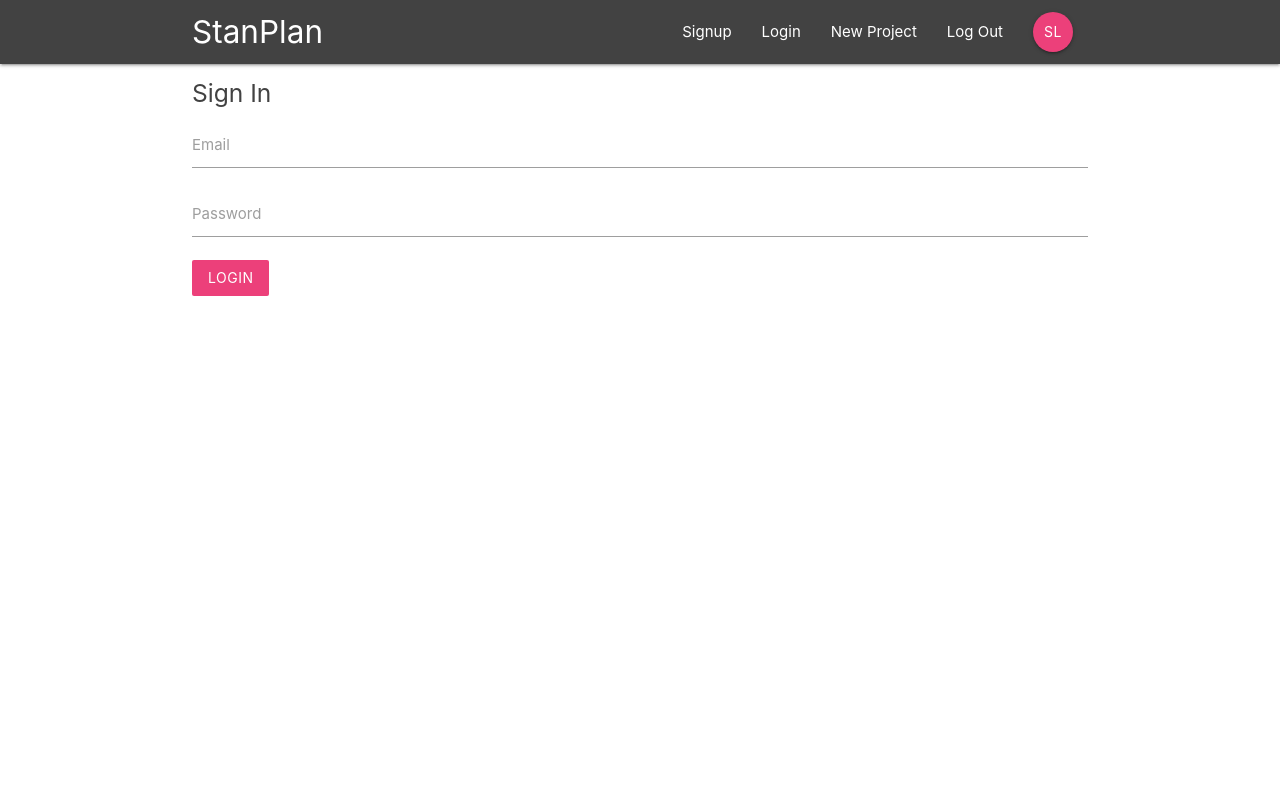
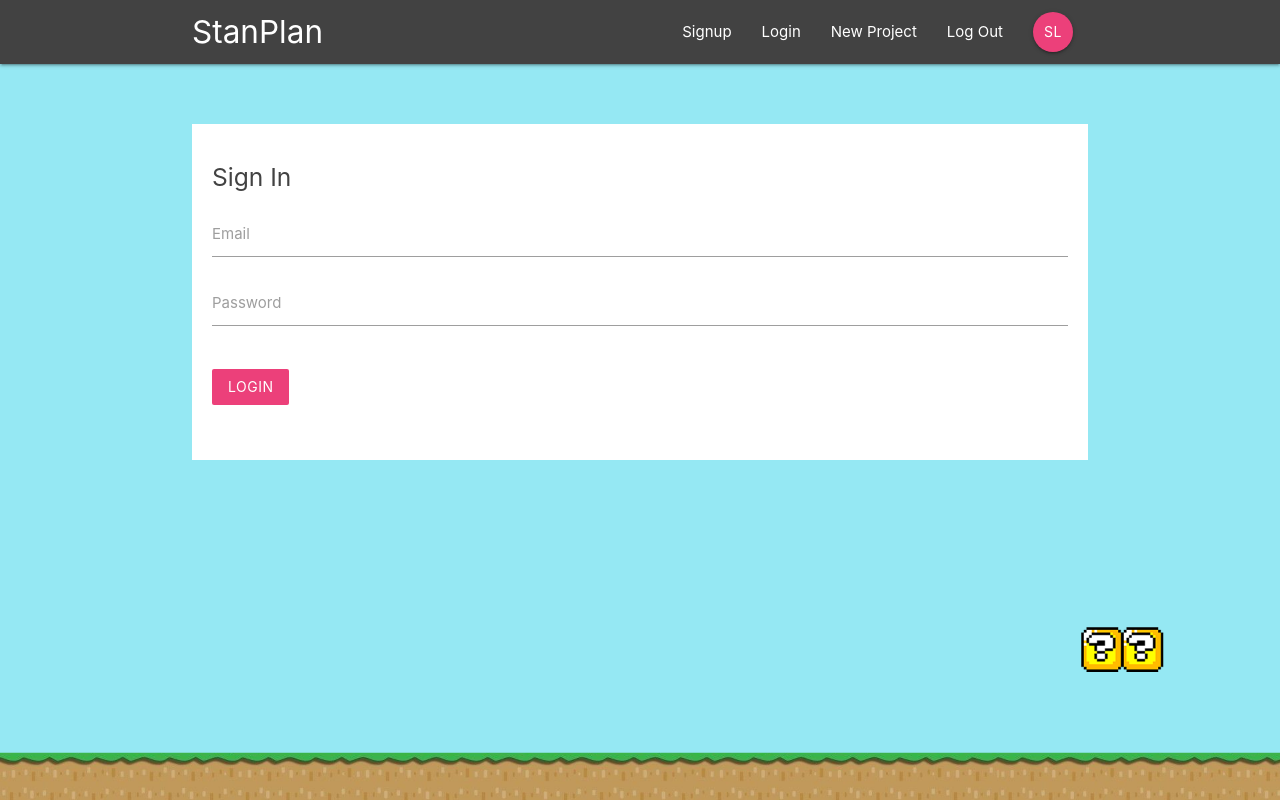
Before and after one commit to stanlouis/stanplan, a React (Create React App) app: page /signin in a window 1280 px wide. Built offline with nearby package versions, Linux system fonts and the light colour scheme.

Commit message:
Add redux and reducers

```diff
--- a/public/index.html
+++ b/public/index.html
@@ -22,7 +22,7 @@
     -->
   <!-- Compiled and minified CSS -->
   <link rel="stylesheet" href="https://cdnjs.cloudflare.com/ajax/libs/materialize/1.0.0/css/materialize.min.css">
-  <title>React App</title>
+  <title>StanPlan</title>
 </head>
 
 <body>
--- a/src/components/layout/signedInLinks.js
+++ b/src/components/layout/signedInLinks.js
@@ -5,7 +5,7 @@ const SignedInLinks = () => {
   return (
     <ul className="right">
       <li>
-        <NavLink to="/">New Project</NavLink>
+        <NavLink to="/create">New Project</NavLink>
       </li>
       <li>
         <NavLink to="/">Log Out</NavLink>
--- a/src/components/layout/signedOutLinks.js
+++ b/src/components/layout/signedOutLinks.js
@@ -5,10 +5,10 @@ const SignedOutLinks = () => {
   return (
     <ul className="right">
       <li>
-        <NavLink to="/">Signup</NavLink>
+        <NavLink to="/signup">Signup</NavLink>
       </li>
       <li>
-        <NavLink to="/">Login</NavLink>
+        <NavLink to="/signin">Login</NavLink>
       </li>
     </ul>
   );
--- a/src/index.css
+++ b/src/index.css
@@ -1,14 +1,37 @@
+html {
+  min-height: 100%;
+}
 body {
   margin: 0;
   padding: 0;
-  font-family: -apple-system, BlinkMacSystemFont, "Segoe UI", "Roboto", "Oxygen",
-    "Ubuntu", "Cantarell", "Fira Sans", "Droid Sans", "Helvetica Neue",
-    sans-serif;
-  -webkit-font-smoothing: antialiased;
-  -moz-osx-font-smoothing: grayscale;
+  min-height: 100%;
+  background: url(/img/mario-bg.png) no-repeat;
+  background-size: 100%;
+  background-position: bottom;
+  background-color: #95e8f3;
 }
 
-code {
-  font-family: source-code-pro, Menlo, Monaco, Consolas, "Courier New",
-    monospace;
+
+form {
+  padding: 20px;
+  margin-top: 60px;
 }
+
+form button, form h5 {
+  margin: 20px 0;
+}
+
+input[type=text]:not(.browser-default):focus:not([readonly]),
+input[type=email]:not(.browser-default):focus:not([readonly]),
+input[type=password]:not(.browser-default):focus:not([readonly]),
+textarea.materialize-textarea:focus:not([readonly]){
+  border-color: #ec407a;
+  box-shadow: none;
+}
+
+input[type=text]:not(.browser-default):focus:not([readonly]) + label,
+textarea.materialize-textarea:focus:not([readonly]) + label,
+input[type=email]:not(.browser-default):focus:not([readonly]) + label,
+input[type=password]:not(.browser-default):focus:not([readonly]) + label{
+  color: #ec407a !important;
+}
--- a/src/index.js
+++ b/src/index.js
@@ -3,8 +3,19 @@ import ReactDOM from 'react-dom';
 import './index.css';
 import App from './App';
 import * as serviceWorker from './serviceWorker';
+import { createStore } from 'redux';
+import { Provider } from 'react-redux';
+import { devToolsEnhancer } from 'redux-devtools-extension';
+import rootReducer from './store/reducers/rootReducer';
 
-ReactDOM.render(<App />, document.getElementById('root'));
+const store = createStore(rootReducer, devToolsEnhancer());
+
+ReactDOM.render(
+  <Provider store={store}>
+    <App />
+  </Provider>,
+  document.getElementById('root')
+);
 
 // If you want your app to work offline and load faster, you can change
 // unregister() to register() below. Note this comes with some pitfalls.
--- /dev/null
+++ b/src/store/reducers/authReducer.js
@@ -0,0 +1,7 @@
+const initState = {};
+
+const authReducer = (state = initState, action) => {
+  return state;
+};
+
+export default authReducer;
--- /dev/null
+++ b/src/store/reducers/projectReducer.js
@@ -0,0 +1,7 @@
+const initState = {};
+
+const projectReducer = (state = initState, action) => {
+  return state;
+};
+
+export default projectReducer;
--- /dev/null
+++ b/src/store/reducers/rootReducer.js
@@ -0,0 +1,10 @@
+import authReducer from './authReducer';
+import projectReducer from './projectReducer';
+import { combineReducers } from 'redux';
+
+const rootReducer = combineReducers({
+  auth: authReducer,
+  project: projectReducer
+});
+
+export default rootReducer;
```
Also changed, not shown: package.json (+8 -2 lines), public/img/mario-bg.png (added), 1 other file (tests, documents, lock files or other folders).
